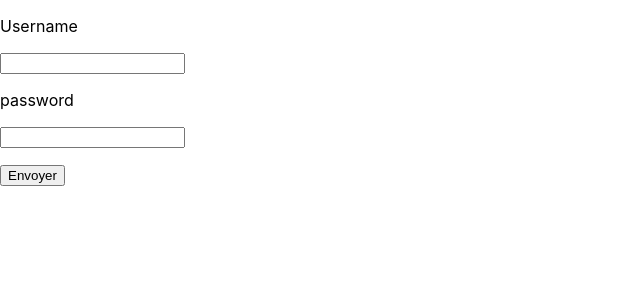
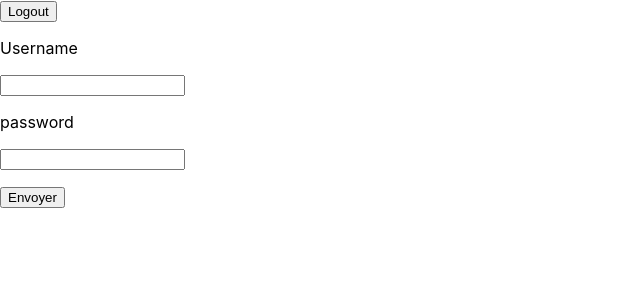
Before and after one commit to jadliaissam/estem-2022-react, a React (Create React App) app: page / in a window 1280 px wide. Shown: the top 300 px of the page, without its empty margins (0-640 px from the left). Built offline with nearby package versions, Linux system fonts and the light colour scheme.

Commit message:
persist login

```diff
--- a/src/Dashboard.js
+++ b/src/Dashboard.js
@@ -6,18 +6,24 @@ export default class Dashboard extends React.Component {
     constructor(props){
         super(props)
         this.state = {
-            isAdmin: false
+            isAdmin: localStorage.getItem('isAdmin') === 'true'
         }
     }
 
     changeAdmin = (a) => {
         this.setState({ isAdmin: a})
+        localStorage.setItem('isAdmin', true)
+    }
+
+    logout = ()=> {
+        localStorage.removeItem('isAdmin')
+        this.setState({isAdmin: false})
     }
 
     render(){
-        if(this.state.isAdmin)
-            return <NewsFeed/>
-        else
-            return <Login fn={this.changeAdmin} />
+       return <div>
+        <button onClick={this.logout }> Logout </button>
+            {this.state.isAdmin ? <NewsFeed/> : <Login fn={this.changeAdmin} />}
+        </div>
     }
 }
```
Also changed, not shown: src/RefComp.js (added, +7 -0 lines).
